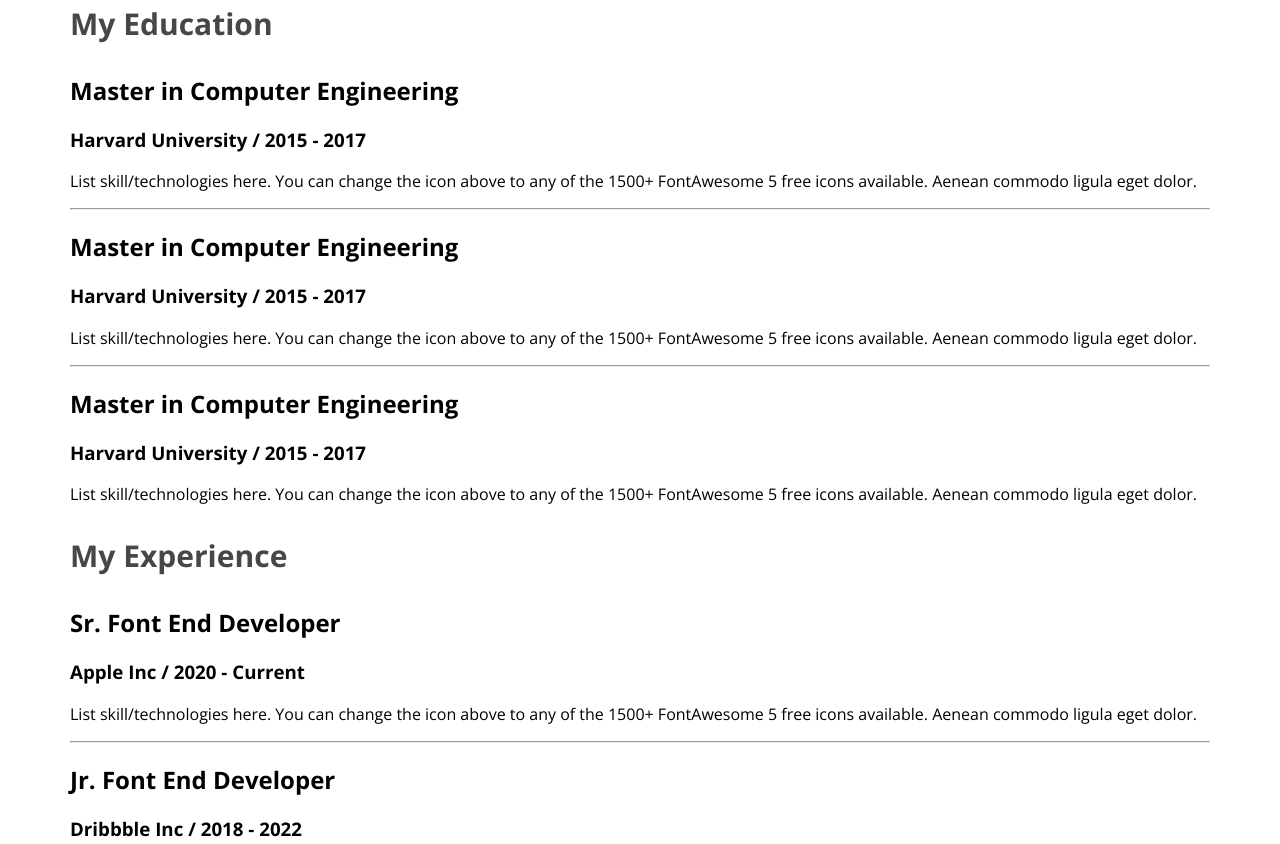
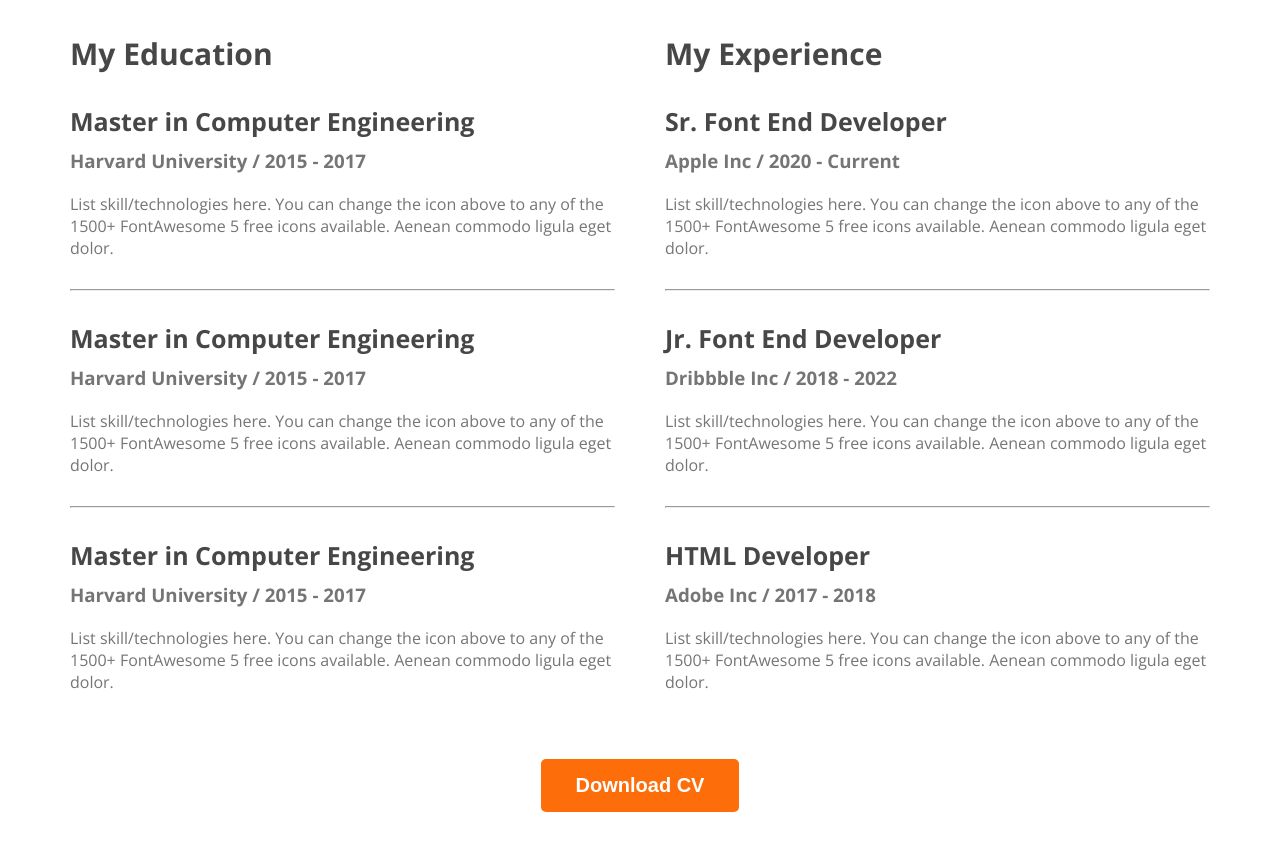
Before and after one commit to SabrinaSayla/Developer-Portfolio, a plain HTML site: page index.html in a window 1280 px wide. Shown: the part 2382-3226 px from the top of the page. After the commit the page ends 3202 px from the top, so only its background shows below. Drawn offline with nearby package versions, Linux system fonts and the light colour scheme.

Commit message:
finished the resume section

```diff
--- a/index.html
+++ b/index.html
@@ -146,6 +146,9 @@
                 </div>
                </div>
             </div>
+            <div class="download-cv">
+                <button class="btn-primary">Download CV</button>
+            </div>
         </section>
     </main>
     <footer>
--- a/styles/portfolio.css
+++ b/styles/portfolio.css
@@ -111,7 +111,8 @@ main {
     max-width: 1140px;
     margin: 0 auto;
 }
-main section{
+
+main section {
     margin-top: 130px;
 }
 
@@ -142,7 +143,7 @@ main section{
     gap: 24px;
 }
 
-.skill{
+.skill {
     padding: 30px;
     border-radius: 5px;
     background: #FFF;
@@ -154,8 +155,32 @@ main section{
 }
 
 /* Resume Section Styles */
-.resume-column-title{
+.resume-column-title {
     color: #474747;
     font-size: 30px;
     font-weight: 700;
 }
+.resume-container{
+    display: flex;
+    gap: 50px
+}
+.resume-container hr{
+    margin: 30px 0;
+}
+.resume-item-title{
+    color: #474747;
+    font-size: 25px;
+    font-weight: 700;
+    margin-bottom: 10px;
+}
+.resume-item-institute{
+    margin-bottom: 20px;
+    margin-top: 0;
+}
+.resume-item-institute, .resume-item-description{
+        color: #757575;
+}
+.download-cv{
+text-align: center;
+margin-top: 50px;
+}
```
